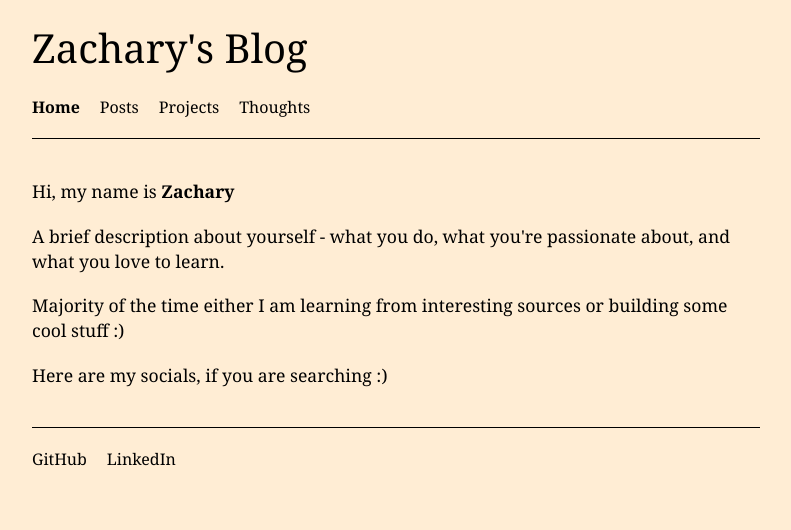
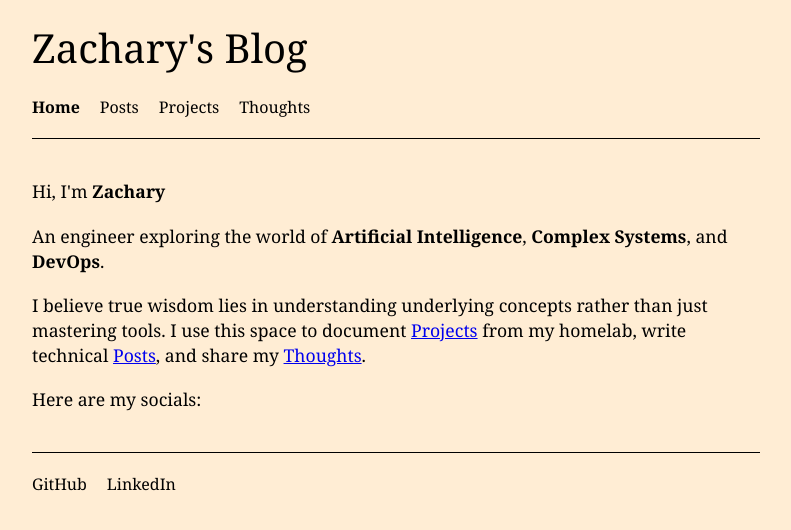
Before and after one commit to zevlo/zevlo.github.io, a Jekyll site: the page built from index.html, in a window 1280 px wide. Shown: the top 530 px of the page, without its empty margins (244-1035 px from the left). Built offline with Jekyll 4.4.1, drawn with Linux system fonts in a browser that asks for light colours.

Commit message:
Update index.html

```diff
--- a/index.html
+++ b/index.html
@@ -3,13 +3,13 @@ layout: default
 title: Home
 ---
 <section class="intro">
-    <p>Hi, my name is <strong>Zachary</strong></p>
+    <p>Hi, I'm <strong>Zachary</strong></p>
 
-    <p>A brief description about yourself - what you do, what you're passionate about, and what you love to learn.</p>
+    <p>An engineer exploring the world of <strong>Artificial Intelligence</strong>, <strong>Complex Systems</strong>, and <strong>DevOps</strong>.</p>
 
-    <p>Majority of the time either I am learning from interesting sources or building some cool stuff :)</p>
+    <p>I believe true wisdom lies in understanding underlying concepts rather than just mastering tools. I use this space to document <a href="/projects">Projects</a> from my homelab, write technical <a href="/posts">Posts</a>, and share my <a href="/thoughts">Thoughts</a>.</p>
 
-    <p>Here are my socials, if you are searching :)</p>
+    <p>Here are my socials:</p>
 </section>
 
 <div class="social-links">
```
